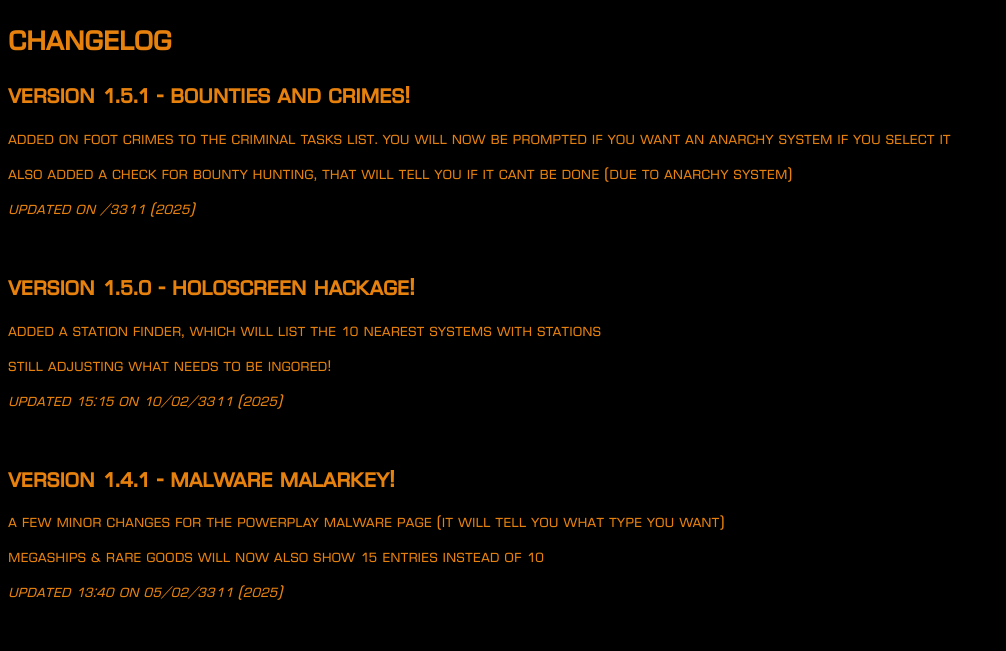
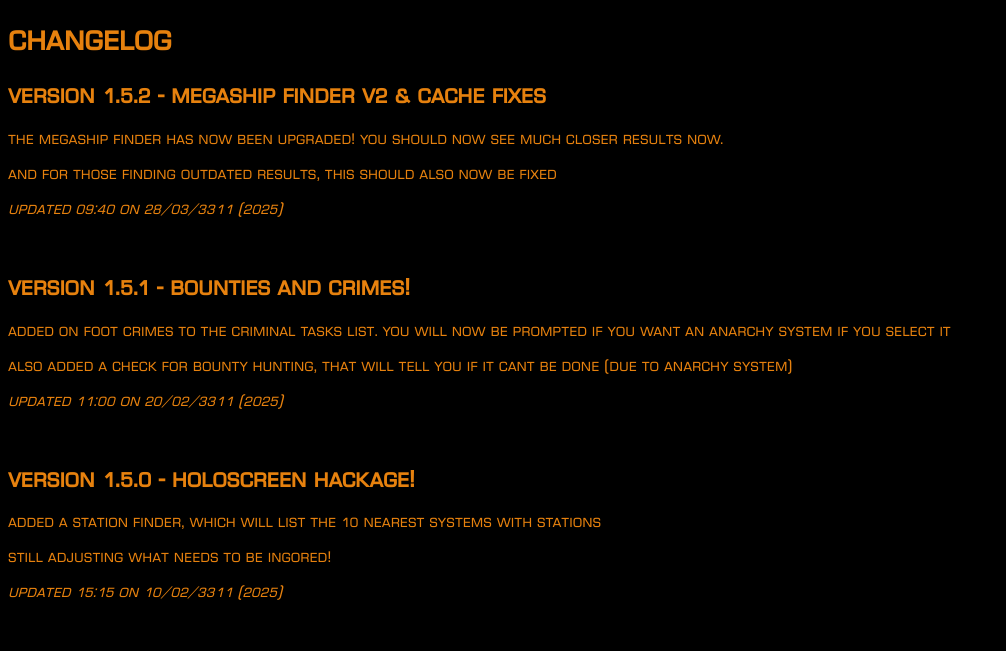
Before and after one commit to Niceygy/PowerPlayAssistant, a Flask app: page /changelog in a window 1280 px wide. Shown: the top 651 px of the page, without its empty margins (0-1006 px from the left). Run offline with Flask 3, Linux system fonts and the light colour scheme; some libraries are stand-ins or nearby versions.

Commit message:
notsure started

```diff
--- a/app.py
+++ b/app.py
@@ -173,6 +173,12 @@ def search_systems():
     results = query_star_systems(query)
     return jsonify(results)
 
+@app.after_request
+def apply_headers(response):
+    response.headers["X-Powered-By"] = "Nightspeed Connect"
+    response.headers["Server"] = "Flask/3.1.0"
+    response.headers["X-Created-By"] = "Niceygy (Ava Whale) - niceygy@niceygy.net"
+    return response
 
 @app.route("/favicon.ico")
 def favicon():
--- a/server/constants.py
+++ b/server/constants.py
@@ -83,7 +83,6 @@ CRIMINALTASKS = ["CMCR", "PKLS", "UPMW", "TPRD","TPCL", "TPAD"]
 Tasks that incur a bounty or fine.
 "HSHK" is removed
 """
-
 
 POWERWEAKNESSES = {
     "ALD": ["CMCR", "SDLK"],
--- a/server/powers.py
+++ b/server/powers.py
@@ -2,7 +2,7 @@ from server.constants import POWERS
 from server.database.database import StarSystem, PowerData
 import traceback
 
-def power_full_to_short(power):
+def power_full_to_short(power: str) -> str:
     """
     Returns the shortcode of a power when supplied its full name
     """
@@ -11,7 +11,7 @@ def power_full_to_short(power):
             return key
     return None
 
-def short_to_full_power(power):
+def short_to_full_power(power: str) -> str:
     """
     Retuns the full name of a power when supplied its shortcode
     """
@@ -34,7 +34,7 @@ def get_system_power_info(system, database):
     Returns:
         - [
             system state,
-            system occuping power
+            occuping power full name
         ]
     """
 
--- /dev/null
+++ b/server/tasks/notsure.py
@@ -0,0 +1,5 @@
+from server.handlers.notsure import what_can_you_do
+
+
+def handle_not_sure(request, power, database):
+    return what_can_you_do()
--- a/templates/changelog.html
+++ b/templates/changelog.html
@@ -20,10 +20,18 @@
   <body>
     <h1>Changelog</h1>
 
+
+    <h2>Version 1.5.2 - Megaship Finder V2 & Cache Fixes</h2>
+    <p>The megaship finder has now been upgraded! You should now see much closer results now.</p>
+    <p>And for those finding outdated results, this should also now be fixed</p>
+    <p><i>Updated 09:40 on 28/03/3311 (2025)</i></p>
+    <br>
+
+
     <h2>Version 1.5.1 - Bounties and crimes!</h2>
     <p>Added on foot crimes to the criminal tasks list. You will now be prompted if you want an anarchy system if you select it</p>
     <p>Also added a check for bounty hunting, that will tell you if it cant be done (due to anarchy system)</p>
-    <p><i>Updated on /3311 (2025)</i></p>
+    <p><i>Updated 11:00 on 20/02/3311 (2025)</i></p>
     <br>
 
     <h2>Version 1.5.0 - Holoscreen Hackage!</h2>
```
Also changed, not shown: server/handlers/notsure.py (added, +13 -0 lines), 1 other file.
